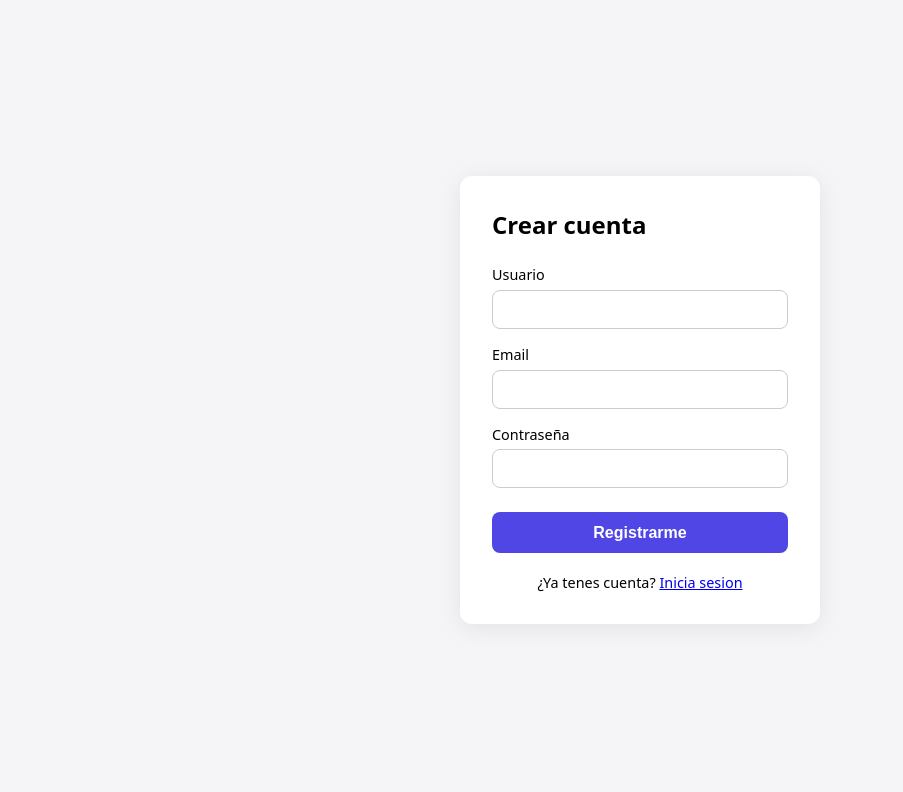
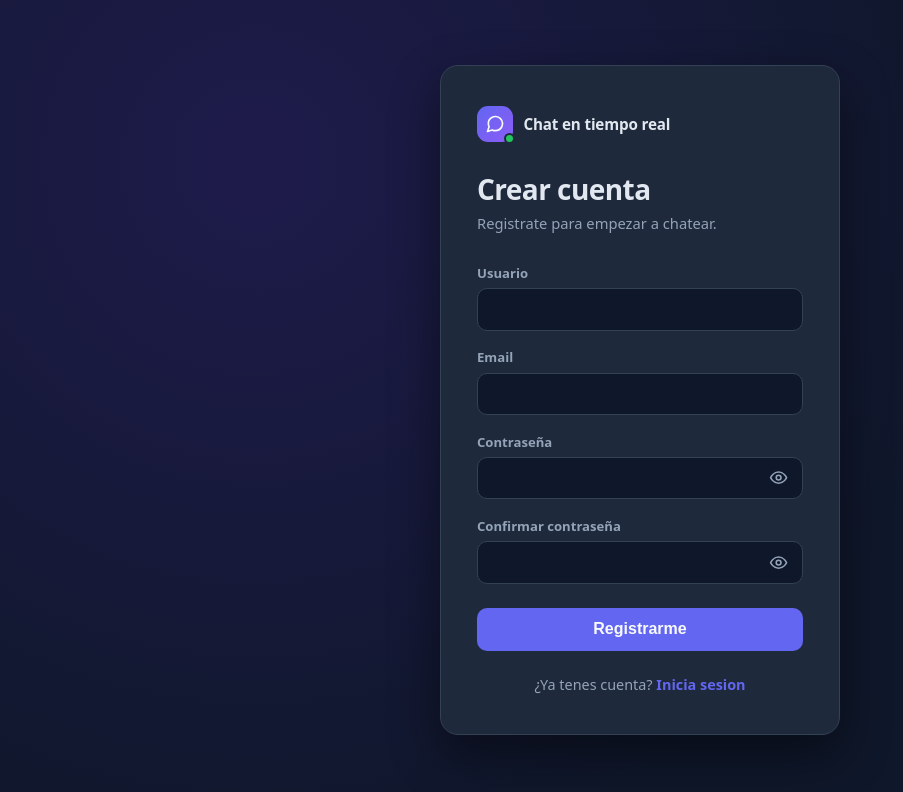
Before and after one commit to Mickaell22/chat-client, a React (Vite) app: page /register in a window 1280 px wide. Shown: the top 792 px of the page, without its empty margins (0-903 px from the left). Built offline with nearby package versions, Linux system fonts and the light colour scheme; no server answers.

Commit message:
feat: rediseña ux de auth (tema oscuro, design tokens, ver/confirmar contraseña, marca)

```diff
--- a/index.html
+++ b/index.html
@@ -4,6 +4,7 @@
     <meta charset="UTF-8" />
     <link rel="icon" type="image/svg+xml" href="/favicon.svg" />
     <meta name="viewport" content="width=device-width, initial-scale=1.0" />
+    <meta name="theme-color" content="#0f172a" />
     <title>Chat en tiempo real</title>
   </head>
   <body>
--- /dev/null
+++ b/src/components/Brand.jsx
@@ -0,0 +1,15 @@
+// Marca de la app (signature visual): burbuja de chat con un punto de estado
+// "en linea" que comunica el caracter de tiempo real del producto.
+export default function Brand() {
+  return (
+    <div className="brand">
+      <span className="brand-mark" aria-hidden="true">
+        <svg viewBox="0 0 24 24" fill="none" stroke="currentColor" strokeWidth="2" strokeLinecap="round" strokeLinejoin="round">
+          <path d="M21 11.5a8.38 8.38 0 0 1-.9 3.8 8.5 8.5 0 0 1-7.6 4.7 8.38 8.38 0 0 1-3.8-.9L3 21l1.9-5.7a8.38 8.38 0 0 1-.9-3.8 8.5 8.5 0 0 1 4.7-7.6 8.38 8.38 0 0 1 3.8-.9h.5a8.48 8.48 0 0 1 8 8v.5Z" />
+        </svg>
+        <span className="brand-dot" />
+      </span>
+      <span className="brand-name">Chat en tiempo real</span>
+    </div>
+  );
+}
--- /dev/null
+++ b/src/components/PasswordInput.jsx
@@ -0,0 +1,64 @@
+import { useState } from 'react';
+
+// Iconos de ojo (Lucide, stroke). Inline para no agregar una dependencia de
+// libreria de iconos por dos SVG. aria-hidden: el boton ya tiene aria-label.
+function EyeIcon() {
+  return (
+    <svg
+      viewBox="0 0 24 24"
+      fill="none"
+      stroke="currentColor"
+      strokeWidth="2"
+      strokeLinecap="round"
+      strokeLinejoin="round"
+      aria-hidden="true"
+    >
+      <path d="M2 12s3.5-7 10-7 10 7 10 7-3.5 7-10 7-10-7-10-7Z" />
+      <circle cx="12" cy="12" r="3" />
+    </svg>
+  );
+}
+
+function EyeOffIcon() {
+  return (
+    <svg
+      viewBox="0 0 24 24"
+      fill="none"
+      stroke="currentColor"
+      strokeWidth="2"
+      strokeLinecap="round"
+      strokeLinejoin="round"
+      aria-hidden="true"
+    >
+      <path d="M10.73 5.08A10.43 10.43 0 0 1 12 5c6.5 0 10 7 10 7a13.16 13.16 0 0 1-1.67 2.68" />
+      <path d="M6.61 6.61A13.526 13.526 0 0 0 2 12s3.5 7 10 7a9.74 9.74 0 0 0 5.39-1.61" />
+      <line x1="2" x2="22" y1="2" y2="22" />
+    </svg>
+  );
+}
+
+// Input de contraseña con toggle mostrar/ocultar (icono de ojo). Reutilizable
+// en login y registro. Pasa el resto de props (id, required, etc.) al <input>.
+export default function PasswordInput({ value, onChange, ...rest }) {
+  const [visible, setVisible] = useState(false);
+
+  return (
+    <div className="password-field">
+      <input
+        type={visible ? 'text' : 'password'}
+        value={value}
+        onChange={onChange}
+        {...rest}
+      />
+      <button
+        type="button"
+        className="password-toggle"
+        onClick={() => setVisible((v) => !v)}
+        aria-label={visible ? 'Ocultar contraseña' : 'Mostrar contraseña'}
+        aria-pressed={visible}
+      >
+        {visible ? <EyeOffIcon /> : <EyeIcon />}
+      </button>
+    </div>
+  );
+}
--- a/src/index.css
+++ b/src/index.css
@@ -1,6 +1,36 @@
 :root {
-  font-family: system-ui, -apple-system, sans-serif;
-  color-scheme: light dark;
+  /* Tema fijo: definimos todos los colores para no depender del modo
+     claro/oscuro del sistema (eso era lo que rompia el contraste). */
+  color-scheme: dark;
+
+  /* Colores base: estos son los unicos valores literales. Todo lo demas
+     (rings, fondos translucidos, sombras) se deriva de ellos con color-mix,
+     asi cambiar un color base propaga a todo y no hay inconsistencias. */
+  --bg-1: #0f172a; /* slate-900 */
+  --bg-2: #1e1b4b; /* indigo-950 */
+  --card-bg: #1e293b; /* slate-800 */
+  --card-border: #334155; /* slate-700 */
+  --input-bg: #0f172a;
+  --input-border: #334155;
+  --text: #e2e8f0; /* slate-200 */
+  --text-muted: #94a3b8; /* slate-400 */
+  --accent: #6366f1; /* indigo-500 */
+  --accent-2: #8b5cf6; /* violet-500, para el gradiente de marca */
+  --accent-hover: #4f46e5; /* indigo-600 */
+  --on-accent: #f8fafc; /* texto sobre el color de acento */
+  --online: #22c55e; /* green-500, estado en linea */
+  --error: #f87171; /* red-400 */
+  --shadow-color: #000;
+
+  /* Derivados (no se editan a mano: salen de los base de arriba) */
+  --accent-ring: color-mix(in srgb, var(--accent) 25%, transparent);
+  --error-bg: color-mix(in srgb, var(--error) 12%, transparent);
+  --error-border: color-mix(in srgb, var(--error) 35%, transparent);
+  --shadow-card: 0 20px 50px
+    color-mix(in srgb, var(--shadow-color) 45%, transparent);
+
+  font-family: system-ui, -apple-system, "Segoe UI", Roboto, sans-serif;
+  color: var(--text);
 }
 
 * {
@@ -11,7 +41,8 @@ body {
   margin: 0;
   min-height: 100vh;
   display: flex;
-  background: #f5f5f7;
+  color: var(--text);
+  background: radial-gradient(circle at 20% 20%, var(--bg-2), var(--bg-1) 60%);
 }
 
 #root {
@@ -19,70 +50,205 @@ body {
   display: flex;
 }
 
+a {
+  color: var(--accent);
+  font-weight: 600;
+  text-decoration: none;
+}
+
+a:hover {
+  text-decoration: underline;
+}
+
 /* --- Auth (login / registro) --- */
 .auth-card {
   margin: auto;
   width: 100%;
-  max-width: 360px;
-  padding: 2rem;
-  background: #fff;
-  border-radius: 12px;
-  box-shadow: 0 4px 24px rgba(0, 0, 0, 0.08);
+  max-width: 400px;
+  padding: 2.5rem 2.25rem;
+  background: var(--card-bg);
+  border: 1px solid var(--card-border);
+  border-radius: 18px;
+  box-shadow: var(--shadow-card);
+}
+
+/* Marca (signature) */
+.brand {
+  display: flex;
+  align-items: center;
+  gap: 0.65rem;
+  margin-bottom: 1.75rem;
+}
+
+.brand-mark {
+  position: relative;
+  display: inline-flex;
+  align-items: center;
+  justify-content: center;
+  width: 2.25rem;
+  height: 2.25rem;
+  border-radius: 11px;
+  background: linear-gradient(135deg, var(--accent), var(--accent-2));
+  color: var(--on-accent);
+}
+
+.brand-mark svg {
+  width: 1.25rem;
+  height: 1.25rem;
+}
+
+.brand-dot {
+  position: absolute;
+  right: -2px;
+  bottom: -2px;
+  width: 0.7rem;
+  height: 0.7rem;
+  border-radius: 50%;
+  background: var(--online);
+  border: 2px solid var(--card-bg);
+}
+
+.brand-name {
+  font-weight: 700;
+  font-size: 0.95rem;
+  letter-spacing: -0.01em;
 }
 
 .auth-card h1 {
-  margin: 0 0 1.5rem;
-  font-size: 1.5rem;
+  margin: 0 0 0.35rem;
+  font-size: 1.75rem;
+  font-weight: 700;
+  letter-spacing: -0.02em;
+}
+
+.auth-subtitle {
+  margin: 0 0 1.9rem;
+  color: var(--text-muted);
+  font-size: 0.92rem;
 }
 
 .auth-form {
   display: flex;
   flex-direction: column;
-  gap: 1rem;
+  gap: 1.1rem;
 }
 
-.auth-form label {
+.auth-field {
   display: flex;
   flex-direction: column;
-  gap: 0.35rem;
-  font-size: 0.9rem;
-  font-weight: 500;
+  gap: 0.4rem;
+}
+
+.auth-field label {
+  font-size: 0.82rem;
+  font-weight: 600;
+  color: var(--text-muted);
 }
 
 .auth-form input {
-  padding: 0.6rem 0.75rem;
-  border: 1px solid #ccc;
-  border-radius: 8px;
+  width: 100%;
+  padding: 0.7rem 0.85rem;
+  background: var(--input-bg);
+  color: var(--text);
+  border: 1px solid var(--input-border);
+  border-radius: 10px;
   font-size: 1rem;
+  transition: border-color 0.15s, box-shadow 0.15s;
 }
 
-.auth-form button {
-  margin-top: 0.5rem;
-  padding: 0.7rem;
+.auth-form input::placeholder {
+  color: var(--text-muted);
+}
+
+.auth-form input:focus {
+  outline: none;
+  border-color: var(--accent);
+  box-shadow: 0 0 0 3px var(--accent-ring);
+}
+
+/* Campo de contraseña con boton de icono (mostrar/ocultar) */
+.password-field {
+  position: relative;
+}
+
+.password-field input {
+  /* deja espacio para el boton del ojo (ancho fijo: sin layout shift) */
+  padding-right: 3rem;
+}
+
+.password-toggle {
+  position: absolute;
+  top: 0;
+  right: 0;
+  height: 100%;
+  width: 3rem;
+  display: flex;
+  align-items: center;
+  justify-content: center;
   border: none;
-  border-radius: 8px;
-  background: #4f46e5;
-  color: #fff;
+  background: transparent;
+  color: var(--text-muted);
+  cursor: pointer;
+  border-radius: 0 10px 10px 0;
+  transition: color 0.15s;
+}
+
+.password-toggle:hover {
+  color: var(--text);
+}
+
+.password-toggle:focus-visible {
+  outline: 2px solid var(--accent);
+  outline-offset: -2px;
+}
+
+.password-toggle svg {
+  width: 1.2rem;
+  height: 1.2rem;
+}
+
+/* Boton de submit (scopeado por [type=submit] para no pisar el toggle) */
+.auth-form button[type="submit"] {
+  margin-top: 0.4rem;
+  padding: 0.8rem;
+  border: none;
+  border-radius: 10px;
+  background: var(--accent);
+  color: var(--on-accent);
   font-size: 1rem;
   font-weight: 600;
   cursor: pointer;
+  transition: background 0.15s, transform 0.05s;
 }
 
-.auth-form button:disabled {
-  opacity: 0.6;
+.auth-form button[type="submit"]:hover:not(:disabled) {
+  background: var(--accent-hover);
+}
+
+.auth-form button[type="submit"]:active:not(:disabled) {
+  transform: translateY(1px);
+}
+
+.auth-form button[type="submit"]:disabled {
+  opacity: 0.55;
   cursor: not-allowed;
 }
 
 .auth-error {
   margin: 0;
-  color: #c0392b;
-  font-size: 0.9rem;
+  padding: 0.6rem 0.8rem;
+  background: var(--error-bg);
+  border: 1px solid var(--error-border);
+  border-radius: 8px;
+  color: var(--error);
+  font-size: 0.88rem;
 }
 
 .auth-switch {
-  margin: 1.25rem 0 0;
+  margin: 1.5rem 0 0;
   text-align: center;
   font-size: 0.9rem;
+  color: var(--text-muted);
 }
 
 /* --- Chat (placeholder) --- */
@@ -97,18 +263,46 @@ body {
   justify-content: space-between;
   align-items: center;
   padding: 1rem 1.5rem;
-  background: #fff;
-  border-bottom: 1px solid #e5e5e5;
+  background: var(--card-bg);
+  border-bottom: 1px solid var(--card-border);
+}
+
+.chat-header strong {
+  color: var(--accent);
 }
 
 .chat-header button {
-  padding: 0.45rem 0.9rem;
-  border: 1px solid #ccc;
+  padding: 0.5rem 1rem;
+  border: 1px solid var(--card-border);
   border-radius: 8px;
-  background: #fff;
+  background: transparent;
+  color: var(--text);
   cursor: pointer;
+  transition: background 0.15s;
+}
+
+.chat-header button:hover {
+  background: var(--input-bg);
 }
 
 .chat-placeholder main {
   padding: 2rem 1.5rem;
+  color: var(--text-muted);
 }
+
+/* Pantallas chicas: card a ancho completo con menos padding */
+@media (max-width: 420px) {
+  .auth-card {
+    padding: 1.75rem 1.25rem;
+    border-radius: 0;
+    border: none;
+    box-shadow: none;
+  }
+}
+
+/* Respeta usuarios que reducen movimiento */
+@media (prefers-reduced-motion: reduce) {
+  * {
+    transition: none !important;
+  }
+}
--- a/src/pages/Login.jsx
+++ b/src/pages/Login.jsx
@@ -1,6 +1,8 @@
 import { useState } from 'react';
 import { Link, useNavigate } from 'react-router-dom';
 import { useAuth } from '../auth/context.js';
+import PasswordInput from '../components/PasswordInput.jsx';
+import Brand from '../components/Brand.jsx';
 
 export default function Login() {
   const { signIn } = useAuth();
@@ -26,31 +28,43 @@ export default function Login() {
 
   return (
     <div className="auth-card">
+      <Brand />
       <h1>Iniciar sesion</h1>
+      <p className="auth-subtitle">Entra para chatear en tiempo real.</p>
       <form onSubmit={handleSubmit} className="auth-form">
-        <label>
-          Email
+        <div className="auth-field">
+          <label htmlFor="email">Email</label>
           <input
+            id="email"
+            name="email"
             type="email"
             value={email}
             onChange={(e) => setEmail(e.target.value)}
             required
             autoComplete="email"
+            spellCheck={false}
+            autoCapitalize="none"
+            autoCorrect="off"
           />
-        </label>
-        <label>
-          Contraseña
-          <input
-            type="password"
+        </div>
+        <div className="auth-field">
+          <label htmlFor="password">Contraseña</label>
+          <PasswordInput
+            id="password"
+            name="password"
             value={password}
             onChange={(e) => setPassword(e.target.value)}
             required
             autoComplete="current-password"
           />
-        </label>
-        {error && <p className="auth-error">{error}</p>}
+        </div>
+        {error && (
+          <p className="auth-error" role="alert">
+            {error}
+          </p>
+        )}
         <button type="submit" disabled={loading}>
-          {loading ? 'Entrando...' : 'Entrar'}
+          {loading ? 'Entrando…' : 'Entrar'}
         </button>
       </form>
       <p className="auth-switch">
--- a/src/pages/Register.jsx
+++ b/src/pages/Register.jsx
@@ -1,6 +1,8 @@
 import { useState } from 'react';
 import { Link, useNavigate } from 'react-router-dom';
 import { useAuth } from '../auth/context.js';
+import PasswordInput from '../components/PasswordInput.jsx';
+import Brand from '../components/Brand.jsx';
 
 export default function Register() {
   const { signUp } = useAuth();
@@ -8,12 +10,17 @@ export default function Register() {
   const [username, setUsername] = useState('');
   const [email, setEmail] = useState('');
   const [password, setPassword] = useState('');
+  const [confirm, setConfirm] = useState('');
   const [error, setError] = useState('');
   const [loading, setLoading] = useState(false);
 
   async function handleSubmit(e) {
     e.preventDefault();
     setError('');
+    if (password !== confirm) {
+      setError('Las contraseñas no coinciden.');
+      return;
+    }
     setLoading(true);
     try {
       await signUp({ username, email, password });
@@ -27,11 +34,15 @@ export default function Register() {
 
   return (
     <div className="auth-card">
+      <Brand />
       <h1>Crear cuenta</h1>
+      <p className="auth-subtitle">Registrate para empezar a chatear.</p>
       <form onSubmit={handleSubmit} className="auth-form">
-        <label>
-          Usuario
+        <div className="auth-field">
+          <label htmlFor="username">Usuario</label>
           <input
+            id="username"
+            name="username"
             type="text"
             value={username}
             onChange={(e) => setUsername(e.target.value)}
@@ -41,32 +52,57 @@ export default function Register() {
             pattern="[a-zA-Z0-9_]+"
             title="3-30 caracteres: letras, numeros o guion bajo."
             autoComplete="username"
+            spellCheck={false}
+            autoCapitalize="none"
+            autoCorrect="off"
           />
-        </label>
-        <label>
-          Email
+        </div>
+        <div className="auth-field">
+          <label htmlFor="email">Email</label>
           <input
+            id="email"
+            name="email"
             type="email"
             value={email}
             onChange={(e) => setEmail(e.target.value)}
             required
             autoComplete="email"
+            spellCheck={false}
+            autoCapitalize="none"
+            autoCorrect="off"
           />
-        </label>
-        <label>
-          Contraseña
-          <input
-            type="password"
+        </div>
+        <div className="auth-field">
+          <label htmlFor="password">Contraseña</label>
+          <PasswordInput
+            id="password"
+            name="password"
             value={password}
             onChange={(e) => setPassword(e.target.value)}
             required
             minLength={6}
             autoComplete="new-password"
           />
-        </label>
-        {error && <p className="auth-error">{error}</p>}
+        </div>
+        <div className="auth-field">
+          <label htmlFor="confirm">Confirmar contraseña</label>
+          <PasswordInput
+            id="confirm"
+            name="confirm"
+            value={confirm}
+            onChange={(e) => setConfirm(e.target.value)}
+            required
+            minLength={6}
+            autoComplete="new-password"
+          />
+        </div>
+        {error && (
+          <p className="auth-error" role="alert">
+            {error}
+          </p>
+        )}
         <button type="submit" disabled={loading}>
-          {loading ? 'Creando...' : 'Registrarme'}
+          {loading ? 'Creando…' : 'Registrarme'}
         </button>
       </form>
       <p className="auth-switch">
```
Also changed, not shown: 1 other file (tests, documents, lock files or other folders).
